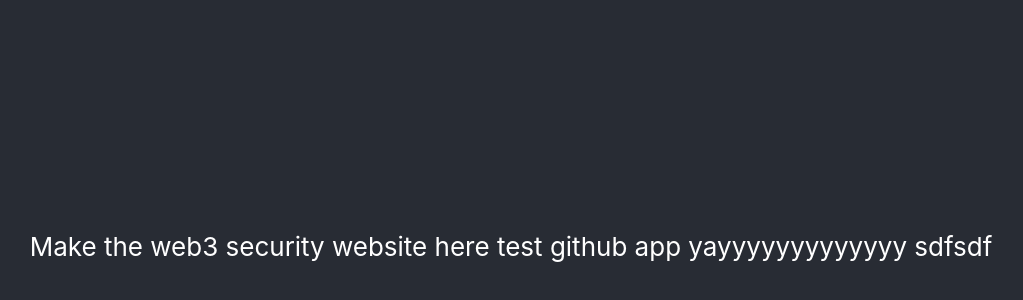
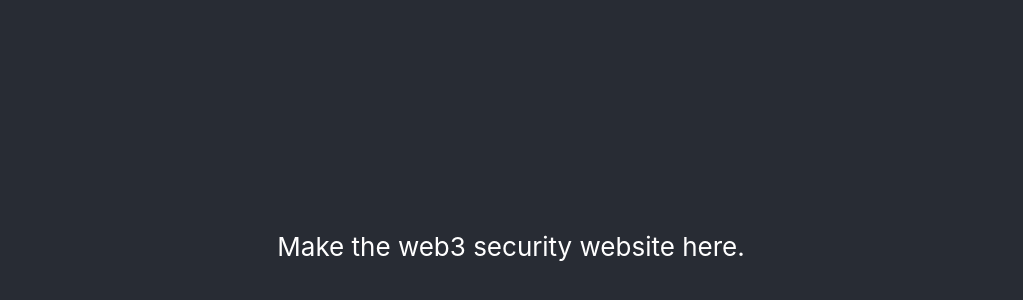
Before and after one commit to neongala5/web3-website, a React (Create React App) app: page / in a window 1280 px wide. Shown: the part 154-454 px from the top of the page, without its empty margins (129-1152 px from the left). Built offline with nearby package versions, Linux system fonts and the light colour scheme.

Commit message:
another test

```diff
--- a/src/App.js
+++ b/src/App.js
@@ -5,12 +5,7 @@
   return (
     <div className="App">
       <header className="App-header">
-
-          Make the web3 security website here
-		  test github app
-          yayyyyyyyyyyyyy
-        sdfsdf
-
+          Make the web3 security website here.
       </header>
     </div>
   );
```
